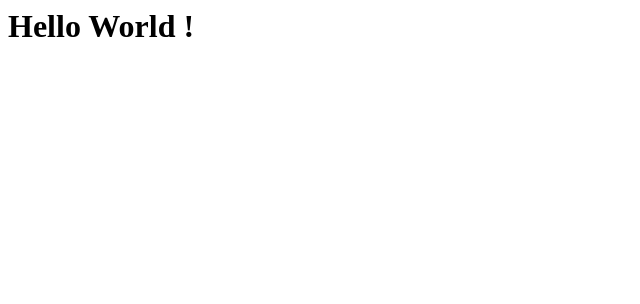
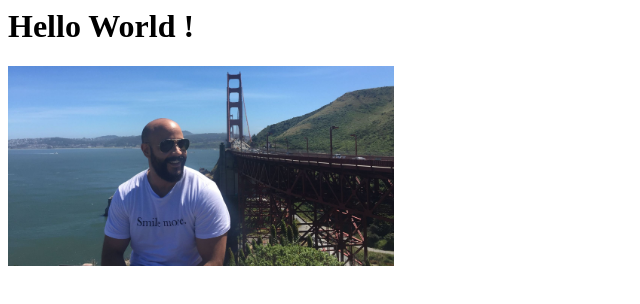
Before and after one commit to foxmulderdev/foxmulderdev.github.io, a plain HTML site: page index.html in a window 1280 px wide. Shown: the whole page, without its empty margins (0-640 px from the left). Drawn offline with Linux system fonts and the light colour scheme.

Commit message:
add image

```diff
--- a/index.html
+++ b/index.html
@@ -1,4 +1,6 @@
 <html>
     <h1> Hello World !</h1>
-
+    <div>
+        <img src="jps.jpg" height="200"
+    </div>
 </html>
```
Also changed, not shown: jps.jpg (added).
